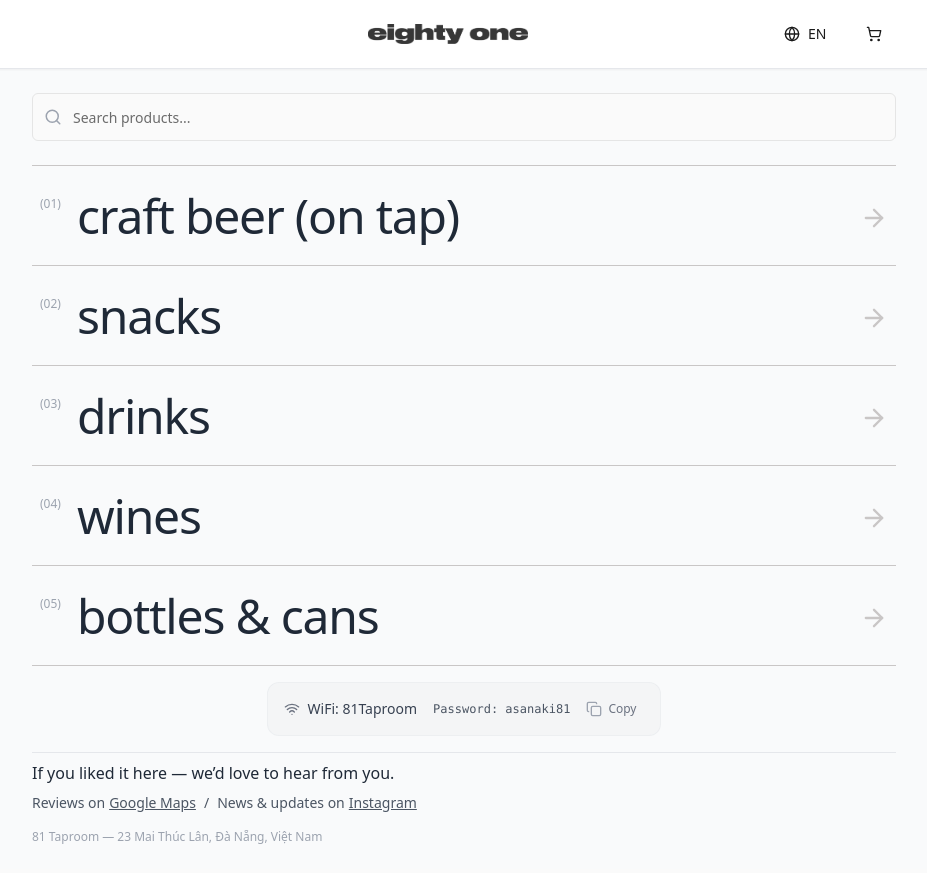
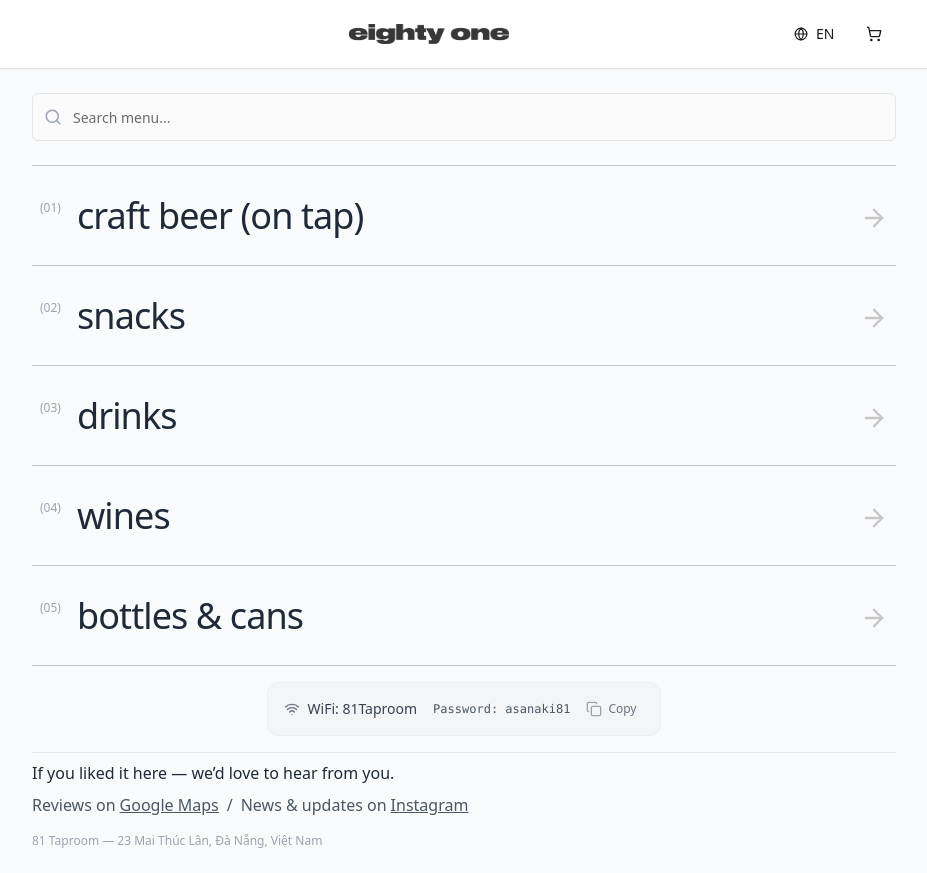
Before and after one commit to alibeksopuev-dev/81-Taproom, a React (Vite) app: page / in a window 1280 px wide. Shown: the whole page, without its empty margins (176-1103 px from the left). Built offline with nearby package versions, Linux system fonts and the light colour scheme.

Commit message:
everything

```diff
--- a/src/components/CategoryButton/category-button.styles.ts
+++ b/src/components/CategoryButton/category-button.styles.ts
@@ -28,7 +28,7 @@ export const categoryNumberStyles = cva([
 ]);
 
 export const categoryNameStyles = cva([
-  'text-4xl md:text-5xl font-normal text-gray-800 lowercase tracking-tight',
+  'text-2xl md:text-4xl font-normal text-gray-800 lowercase tracking-tight',
   'transition-all duration-200',
   'group-hover:underline decoration-1 underline-offset-8',
 ]);
--- a/src/components/Header/Header.tsx
+++ b/src/components/Header/Header.tsx
@@ -20,7 +20,7 @@ export function Header() {
   return (
     <header className="sticky top-0 z-50 bg-white border-b border-gray-200 shadow-sm">
       <div className="max-w-4xl mx-auto px-4 py-3">
-        <div className="flex items-center justify-between gap-4">
+        <div className="flex items-center justify-between gap-2">
           {/* Left: Back Button or Logo */}
           <div className="flex items-center min-w-[44px]">
             {!isHome ? (
@@ -38,7 +38,7 @@ export function Header() {
           </div>
 
           {/* Center: Title */}
-          <Link to="/" className="flex-1 text-center ml-12">
+          <Link to="/" className="flex-1 text-center">
             <div className="flex justify-center">
               <img src={logo} alt="81 Taproom" className="h-8 w-40 object-contain" />
             </div>
--- a/src/components/LanguageSwitcher/LanguageSwitcher.tsx
+++ b/src/components/LanguageSwitcher/LanguageSwitcher.tsx
@@ -23,15 +23,15 @@ export function LanguageSwitcher() {
 
   return (
     <Select value={language} onValueChange={(value) => setLanguage(value as Language)}>
-      <SelectTrigger className="min-h-[44px] w-[80px] border-0 bg-transparent hover:bg-gray-100 [&>svg]:hidden">
+      <SelectTrigger className="min-h-[44px] w-[70px] border-0 bg-transparent hover:bg-gray-100 [&>svg]:hidden">
         <div className="flex items-center gap-2">
-          <Globe size={16} />
+          <Globe size={14} />
           <SelectValue>
             <span className="font-medium">{currentLanguage?.label}</span>
           </SelectValue>
         </div>
       </SelectTrigger>
-      <SelectContent className="min-w-[80px] bg-white border-gray-300">
+      <SelectContent className="min-w-[70px] bg-white border-gray-300">
         {languages.map((lang) => (
           <SelectItem key={lang.code} value={lang.code} className="cursor-pointer">
             <span className="font-medium">{lang.label}</span>
--- a/src/lib/i18n/translations.ts
+++ b/src/lib/i18n/translations.ts
@@ -15,7 +15,7 @@ const en: Translation = {
   viewCart: 'View Cart',
   cart: 'Cart',
   search: 'Search',
-  searchPlaceholder: 'Search products...',
+  searchPlaceholder: 'Search menu...',
   back: 'Back',
   close: 'Close',
   added: 'Added',
--- a/src/pages/Home.tsx
+++ b/src/pages/Home.tsx
@@ -117,7 +117,7 @@ export function Home() {
               <p className="text-base text-gray-800">
                 {t.footerMessage}
               </p>
-              <div className="text-sm flex flex-wrap items-center gap-x-1">
+              <div className="text-base flex flex-wrap items-center gap-x-1">
                 <span>{t.reviewsOn}</span>
                 <a
                   href="https://maps.app.goo.gl/W4c2ypuTR89VKKps7"
```
